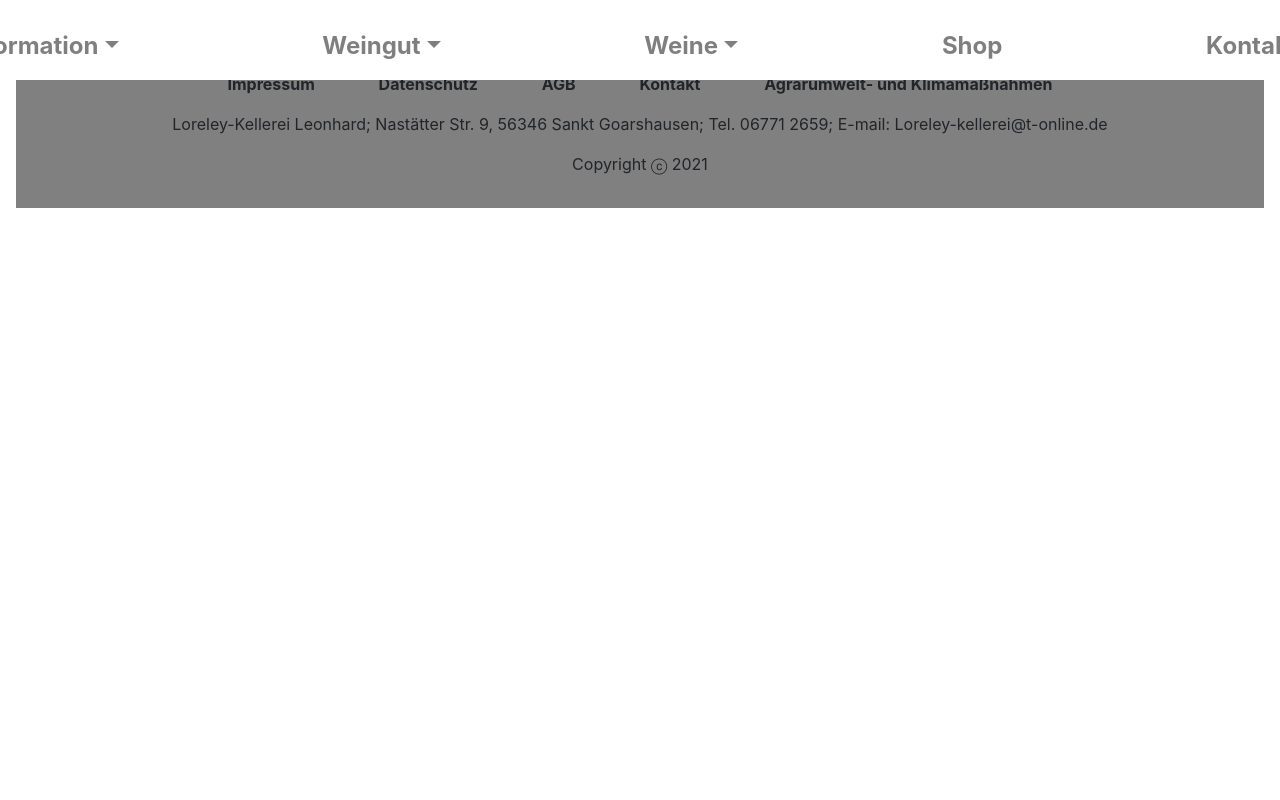
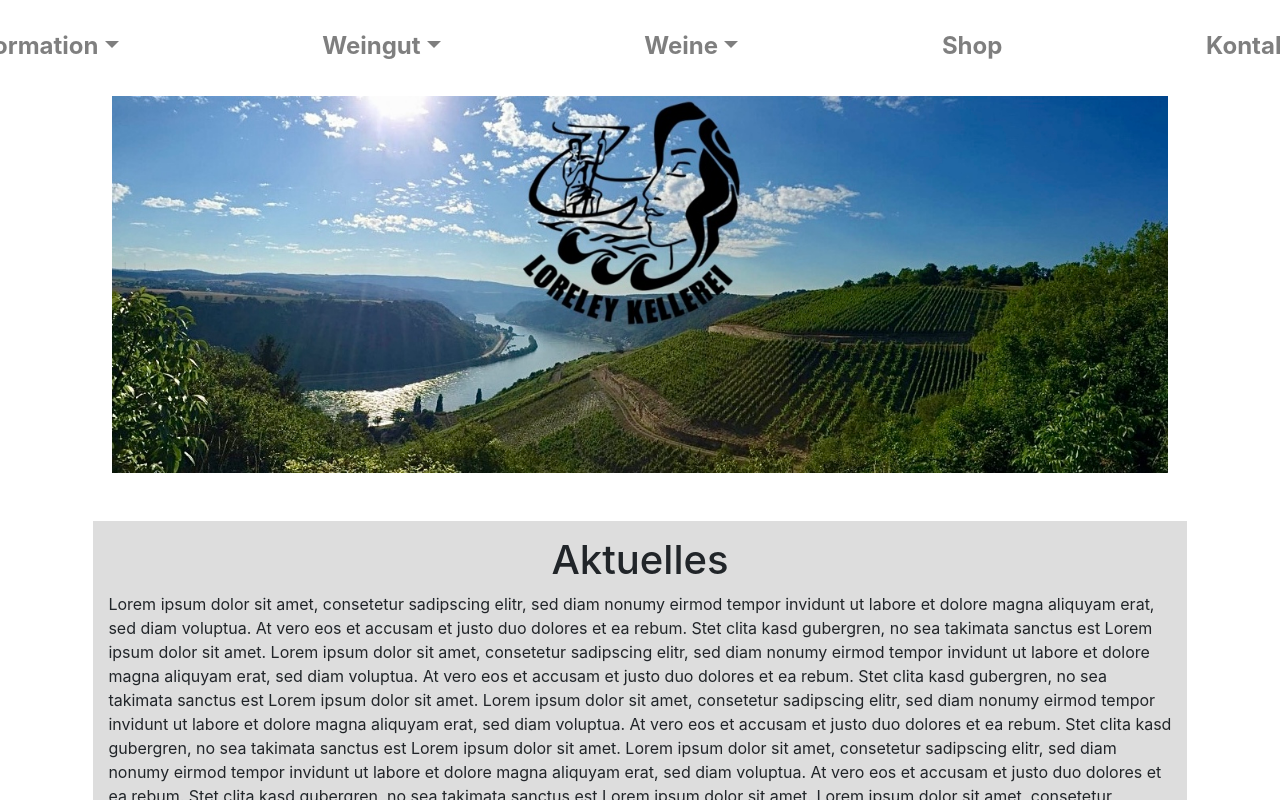
Before and after one commit to att1106/react_app_loreley, a React (Create React App) app: page / in a window 1280 px wide. Shown: the top 800 px of the page. Built offline with nearby package versions, Linux system fonts and the light colour scheme.

Commit message:
deploy v6

```diff
--- a/src/containers/App.js
+++ b/src/containers/App.js
@@ -5,7 +5,7 @@ import "bootstrap/dist/css/bootstrap.min.css";
 import "./app-styles.css"
 
 // Importing React Router
-import {Route, Switch} from "react-router-dom";
+import {HashRouter, Route, Switch} from "react-router-dom";
 
 import Header from "../components/header/Header";
 import Footer from "../components/footer/Footer";
@@ -18,17 +18,18 @@ import Geschichte from "./weingut/Geschichte";
 function App() {
   return (
     <div>
-
+    <HashRouter basename={process.env.PUBLIC_URL}>
       <Header />
       <Switch>
 
-      <Route path="/home" component={Aktuelles} />
+      <Route exact path="/" component={Aktuelles} />
       {/* <Route path="/home" component={Aktuelles} /> */}
       <Route path="/weingut" exact component={Weingut_main} />
 
 
       </Switch>
       <Footer />
+      </HashRouter>
     </div>
   );
 }
```
Also changed, not shown: 12 other files (tests, documents, lock files or other folders).
